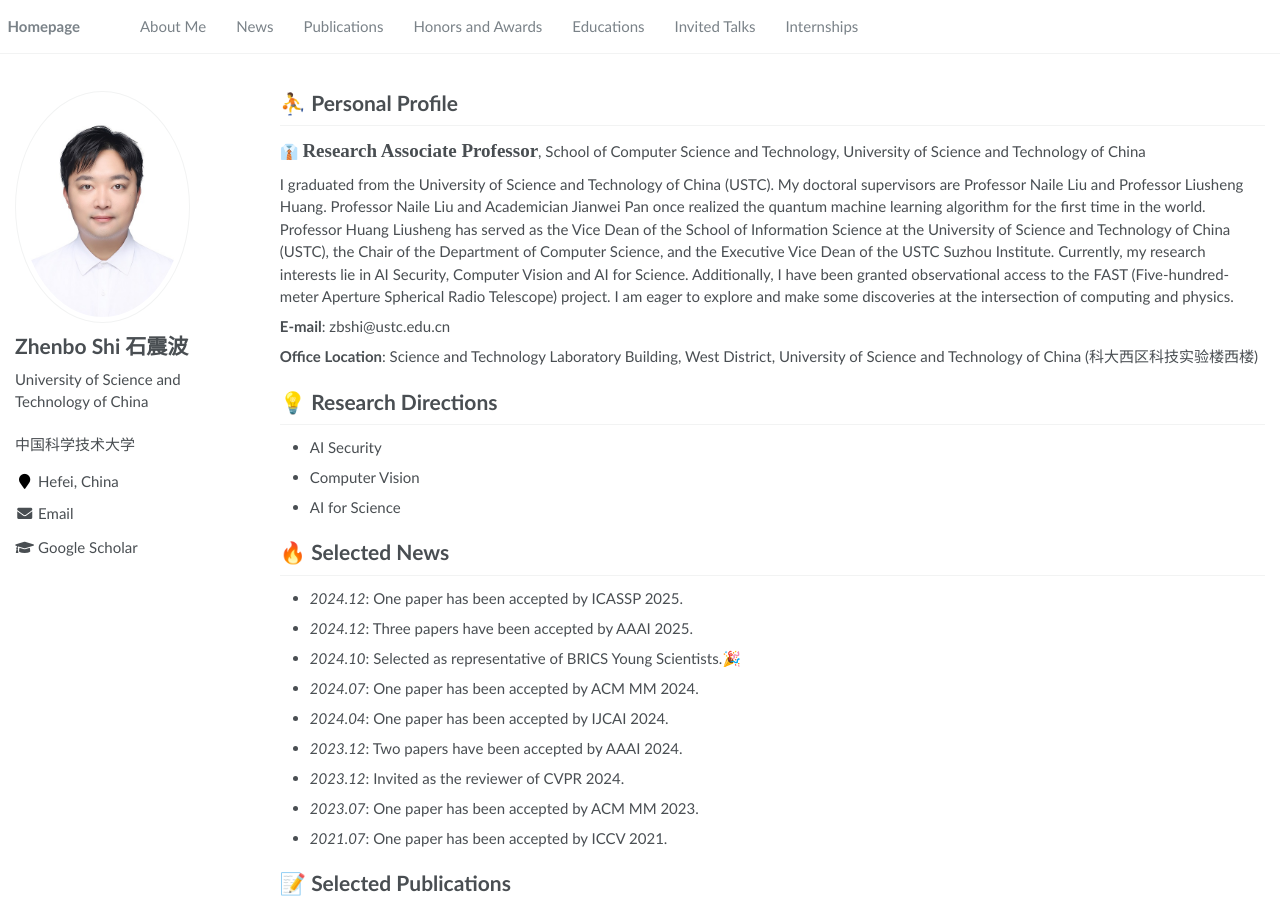
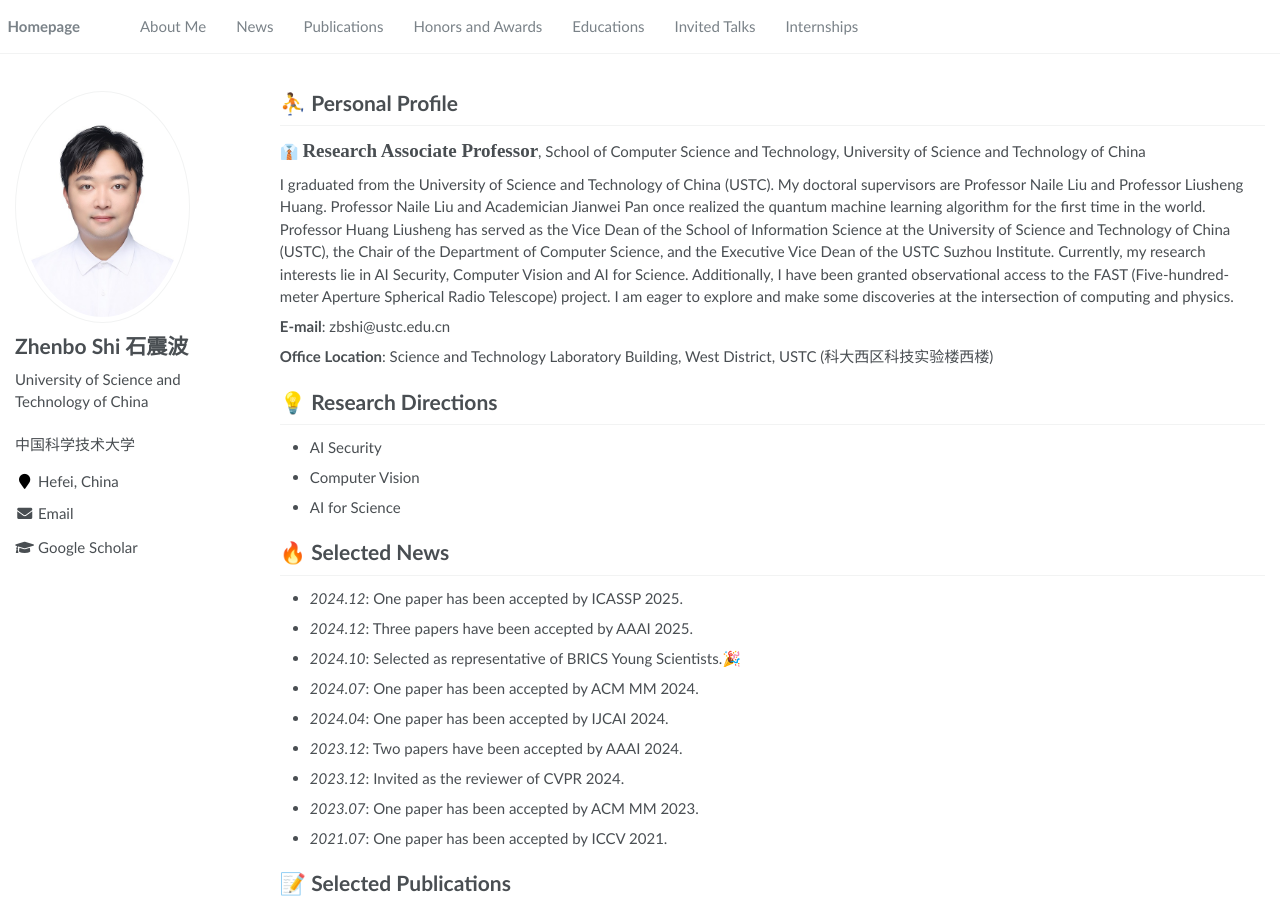
Before and after one commit to shizhenbo/shizhenbo.github.io, a Jekyll site: the page built from _pages/about.md, in a window 1280 px wide and 900 px high. Built offline with Jekyll 4.4.1, drawn with Linux system fonts in a browser that asks for light colours.

Commit message:
Update about.md

```diff
--- a/_pages/about.md
+++ b/_pages/about.md
@@ -23,7 +23,7 @@ Currently, my research interests lie in AI Security, Computer Vision and AI for
 
 **E-mail**: zbshi@ustc.edu.cn
 
-**Office Location**: Science and Technology Laboratory Building, West District, University of Science and Technology of China (科大西区科技实验楼西楼)
+**Office Location**: Science and Technology Laboratory Building, West District, USTC (科大西区科技实验楼西楼)
 
 # 💡 Research Directions
 - AI Security
```
